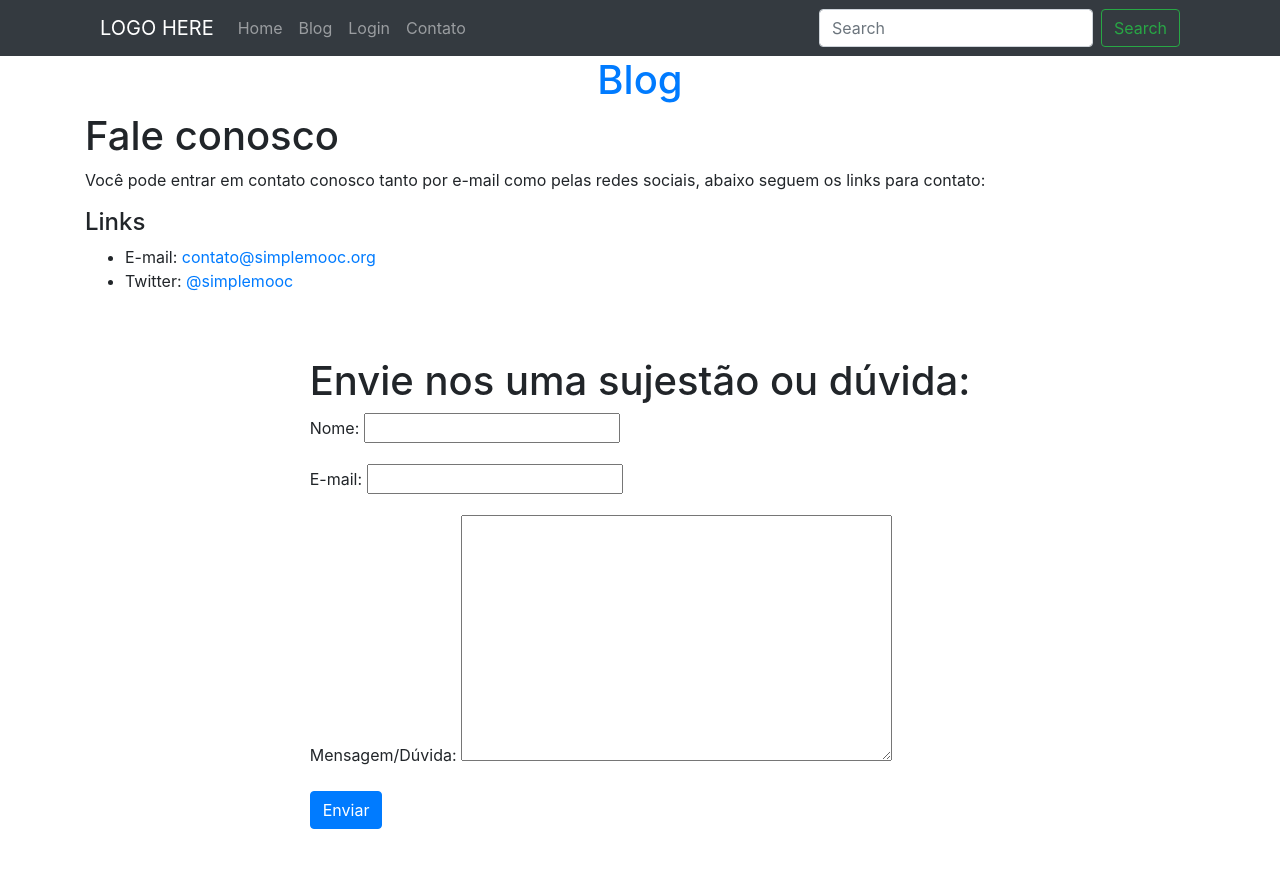
After one commit to teonasnetto/django_simple_blog, a Django app: page /contact/ in a window 1280 px wide. The commit adds this page. Run offline with Django 4.2, Linux system fonts and the light colour scheme; some libraries are stand-ins or nearby versions.

Commit message:
page contact created

```diff
--- a/sitemock/core/forms.py
+++ b/sitemock/core/forms.py
@@ -1,6 +1,8 @@
 from django import forms
 from django.contrib.auth.forms import UserCreationForm
 from django.contrib.auth.models import User
+from django.conf import settings
+from .mail import send_mail_template
 
 
 # Create your forms here.
@@ -18,3 +20,23 @@ class NewUserForm(UserCreationForm):
 		if commit:
 			user.save()
 		return user
+
+class Contact(forms.Form):
+
+    name = forms.CharField(label='Nome', max_length=100)
+    email = forms.EmailField(label='E-mail')
+    message = forms.CharField(
+        label='Mensagem/Dúvida', widget=forms.Textarea
+    )
+
+    def send_mail(self):
+        subject = 'contato'
+        context = {
+            'name': self.cleaned_data['name'],
+            'email': self.cleaned_data['email'],
+            'message': self.cleaned_data['message'],
+        }
+        template_name = 'core/contact_email.html'
+        send_mail_template(
+            subject, template_name, context, [settings.CONTACT_EMAIL]
+        )
--- a/sitemock/core/templates/core/base.html
+++ b/sitemock/core/templates/core/base.html
@@ -46,7 +46,7 @@
 
                     {% if user.is_authenticated %}
                         <li class="nav-item">
-                            <a class="nav-link" href="{% url 'blog:post_new' %}">new post <span class="glyphicon glyphicon-plus"></span></a>
+                            <a class="nav-link" href="{% url 'blog:post_new' %}">new post<span class="glyphicon glyphicon-plus"></span></a>
                         </li>
                         <li class="nav-item">
                             <a class="nav-link" href="{% url 'core:logout' %}">Logout</a>
@@ -63,6 +63,9 @@
 
                     {% endif %}
 
+                    <li class="nav-item">
+                            <a class="nav-link" href="{% url 'core:contact' %}">Contato<span class="glyphicon glyphicon-plus"></span></a>
+                    </li>
 
                     </ul>
 
--- /dev/null
+++ b/sitemock/core/templates/core/contact.html
@@ -0,0 +1,31 @@
+{% extends "core/base.html" %}
+
+{% block content %}
+<div class="pure-g-r content-ribbon">
+    <div class="pure-u-1">
+        <h1>Fale conosco</h1>
+        <p>Você pode entrar em contato conosco tanto por e-mail como pelas redes sociais, abaixo seguem os links para contato:</p>
+        <h4>Links</h4>
+        <ul>
+            <li>E-mail: <a href="mailto:contato@simplemooc.org">contato@simplemooc.org</a></li>
+            <li>Twitter: <a href="https://twitter.com/simplemooc">@simplemooc</a></li>
+        </ul>
+
+    </div>
+
+    <div class="container py-5">
+	<div class="row justify-content-center">
+		<div class="sm-col-12">
+
+			<h1>Envie nos uma sujestão ou dúvida:</h1>
+			<form method="POST">
+				{% csrf_token %}
+				{{ contact_form.as_p }}
+				<button class="btn btn-primary" type="submit">Enviar</button>
+			</form>
+
+		</div>
+	</div>
+</div>
+
+{% endblock %}
--- /dev/null
+++ b/sitemock/core/templates/core/contact_email.html
@@ -0,0 +1,3 @@
+<p><strong>Nome</strong>: {{ name }}</p>
+<p><strong>E-mail</strong>: {{ email }}</p>
+{{ message|linebreaks }}
--- a/sitemock/core/urls.py
+++ b/sitemock/core/urls.py
@@ -8,6 +8,7 @@ urlpatterns = [
     path("register/", views.register_request, name="register"),
     path("login/", views.login_request, name="login"),
     path("logout/", views.logout_request, name= "logout"),
+    path("contact/", views.contact, name="contact"),
 ]
 
 handler404 = 'sitemock.core.views.error_404_view'
--- a/sitemock/core/views.py
+++ b/sitemock/core/views.py
@@ -1,6 +1,6 @@
 from django.shortcuts import render, redirect
 from django.contrib.auth.decorators import login_required
-from .forms import NewUserForm
+from .forms import NewUserForm, Contact
 from django.contrib.auth import login, authenticate, logout
 from django.contrib import messages
 from django.contrib.auth.forms import AuthenticationForm
@@ -45,6 +45,16 @@ def logout_request(request):
 	messages.info(request, "You have successfully logged out.")
 	return redirect("core:home")
 
+def contact(request):
+    if request.method == 'POST':
+        form = Contact(request.POST)
+        if form.is_valid():
+            form.send_mail()
+            form = Contact()
+    else:
+        form = Contact()
+    return render(request, 'core/contact.html', {'contact_form': form})
+
 def error_404_view(request, exception):
 
     # we add the path to the the 404.html file
--- a/sitemock/settings.py
+++ b/sitemock/settings.py
@@ -138,3 +138,4 @@ EMAIL_HOST = 'smtp.gmail.com'
 EMAIL_HOST_USER = 'email@exemplo.com'
 EMAIL_HOST_PASSWORD = 'senha'
 EMAIL_PORT = 587
+CONTACT_EMAIL = 'servidor@exemplo.com'
```
Also changed, not shown: sitemock/core/mail.py (added, +19 -0 lines).
